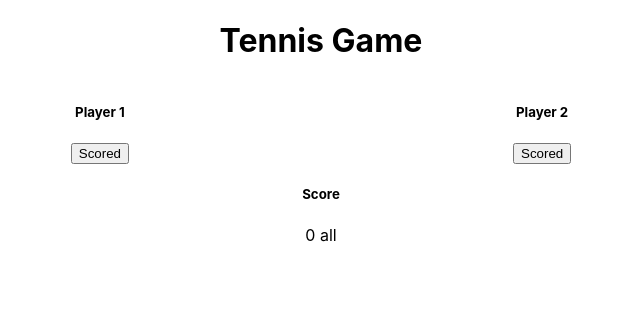
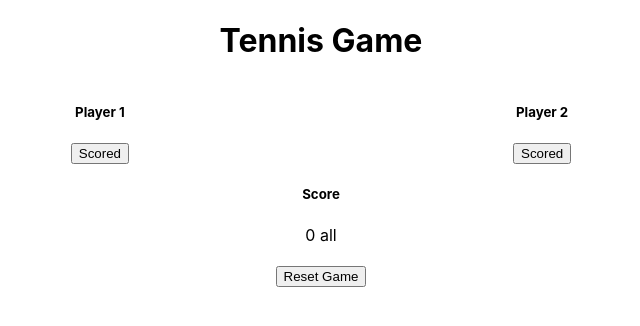
Before and after one commit to GajendraRaj/TennisV3, a React (Create React App) app: page / in a window 1280 px wide. Shown: the top 326 px of the page, without its empty margins (319-959 px from the left). Built offline with nearby package versions, Linux system fonts and the light colour scheme.

Commit message:
feat: Set score as '0 all', on the reset game

```diff
--- a/src/components/tennis-game/index.js
+++ b/src/components/tennis-game/index.js
@@ -29,6 +29,11 @@ const TennisGame = () => {
     setIsGameOver(true);
   };
 
+  const resetGame = () => {
+    setScore(state);
+    setIsGameOver(false);
+  };
+
   return (
     <div>
       <div className="playerContainer">
@@ -51,6 +56,8 @@ const TennisGame = () => {
           player2Score={score.player2Score}
           onGameOverNotification={gameOverNotification}
         />
+        <br />
+        <button onClick={resetGame}>Reset Game</button>
       </div>
     </div>
   );
```
Also changed, not shown: 1 other file (tests, documents, lock files or other folders).
